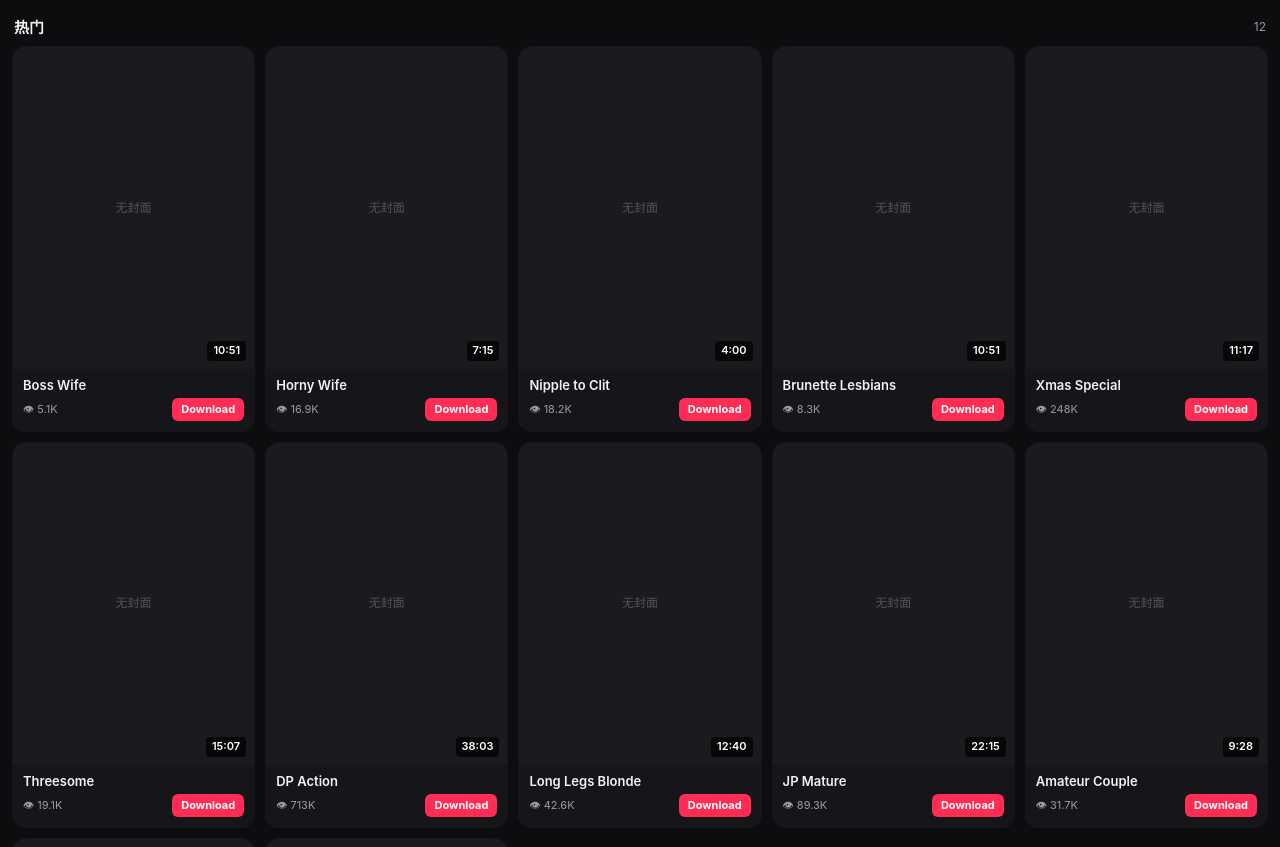
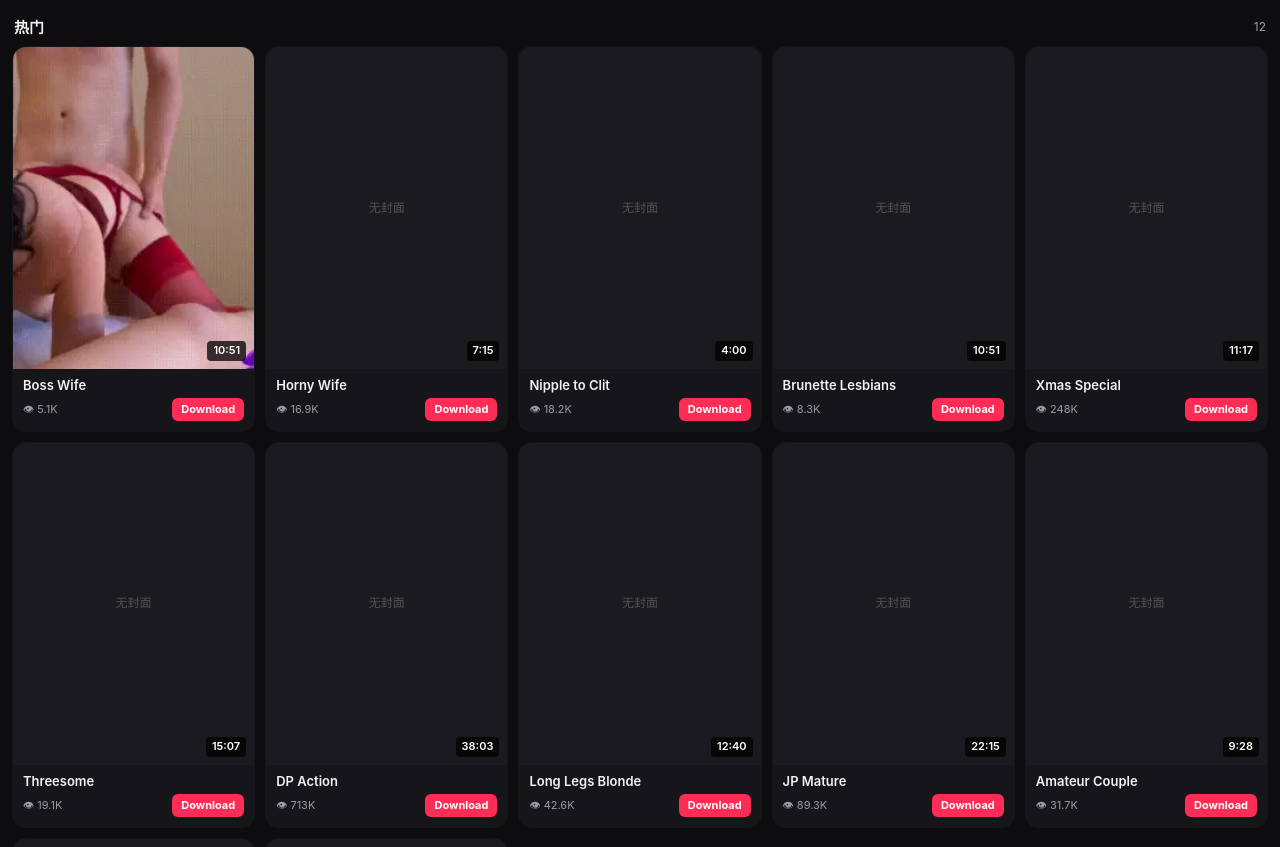
Before and after one commit to ditianli400-lang/www, a website: page index.html in a window 1280 px wide. Shown: the part 2637-3484 px from the top of the page. Drawn offline with Linux system fonts and the light colour scheme.

Commit message:
Update index.html

```diff
--- a/index.html
+++ b/index.html
@@ -415,47 +415,46 @@ dialog::backdrop { background: rgba(0,0,0,0.75); }
 const DOWNLOAD_API_BASE = "";   // ← 在这里填你的下载 API
 
 const VIDEO_LIBRARY = [
-  // 直播 (更密集展示)
-  {id:"v015", category:"live", title:{"zh-CN":"直播回放精选","en":"Live Replay"}, cover:"covers/cover-015.jpg", duration:"45:00", views:"56.8K", live:true},
-  {id:"v024", category:"live", title:{"zh-CN":"午夜直播专场","en":"Midnight Live"}, cover:"covers/cover-024.jpg", duration:"38:20", views:"72.4K", live:true},
-  {id:"v025", category:"live", title:{"zh-CN":"情侣直播实录","en":"Couple Live"}, cover:"covers/cover-025.jpg", duration:"52:10", views:"91.3K", live:true},
-  {id:"v026", category:"live", title:{"zh-CN":"主播私房直播","en":"Private Live"}, cover:"covers/cover-026.jpg", duration:"41:55", views:"68.7K", live:true},
-  {id:"v027", category:"live", title:{"zh-CN":"热门直播精华","en":"Popular Live"}, cover:"covers/cover-027.jpg", duration:"33:40", views:"105K", live:true},
-  {id:"v028", category:"live", title:{"zh-CN":"Yui Takahashi 直播","en":"Yui Live"}, cover:"covers/cover-028.jpg", duration:"28:15", views:"48.2K", live:true},
-  {id:"v029", category:"live", title:{"zh-CN":"Rina Sato 在线","en":"Rina Live"}, cover:"covers/cover-029.jpg", duration:"35:40", views:"61.9K", live:true},
-  {id:"v030", category:"live", title:{"zh-CN":"Miu Tanaka 直播中","en":"Miu Live"}, cover:"covers/cover-030.jpg", duration:"22:50", views:"39.4K", live:true},
+  // 直播
+  {id:"v015", category:"live", title:{"zh-CN":"直播回放精选","en":"Live Replay"}, cover:"v015.webp", duration:"45:00", views:"56.8K", live:true},
+  {id:"v024", category:"live", title:{"zh-CN":"午夜直播专场","en":"Midnight Live"}, cover:"v024.webp", duration:"38:20", views:"72.4K", live:true},
+  {id:"v025", category:"live", title:{"zh-CN":"情侣直播实录","en":"Couple Live"}, cover:"v025.webp", duration:"52:10", views:"91.3K", live:true},
+  {id:"v026", category:"live", title:{"zh-CN":"主播私房直播","en":"Private Live"}, cover:"v026.webp", duration:"41:55", views:"68.7K", live:true},
+  {id:"v027", category:"live", title:{"zh-CN":"热门直播精华","en":"Popular Live"}, cover:"v027.webp", duration:"33:40", views:"105K", live:true},
+  {id:"v028", category:"live", title:{"zh-CN":"Yui Takahashi 直播","en":"Yui Live"}, cover:"v028.webp", duration:"28:15", views:"48.2K", live:true},
+  {id:"v029", category:"live", title:{"zh-CN":"Rina Sato 在线","en":"Rina Live"}, cover:"v029.webp", duration:"35:40", views:"61.9K", live:true},
+  {id:"v030", category:"live", title:{"zh-CN":"Miu Tanaka 直播中","en":"Miu Live"}, cover:"v030.webp", duration:"22:50", views:"39.4K", live:true},
 
   // AI
-  {id:"v013", category:"ai", title:{"zh-CN":"AI生成虚拟女友","en":"AI Girlfriend"}, cover:"covers/cover-013.jpg", duration:"6:40", views:"112K"},
-  {id:"v016", category:"ai", title:{"zh-CN":"AI完美身材模特","en":"AI Perfect Body"}, cover:"covers/cover-016.jpg", duration:"8:15", views:"87.3K"},
-  {id:"v017", category:"ai", title:{"zh-CN":"AI办公室幻想","en":"AI Office"}, cover:"covers/cover-017.jpg", duration:"11:20", views:"64.8K"},
-  {id:"v018", category:"ai", title:{"zh-CN":"AI浴室私密","en":"AI Bathroom"}, cover:"covers/cover-018.jpg", duration:"7:55", views:"93.1K"},
-  {id:"v019", category:"ai", title:{"zh-CN":"AI夜店激情","en":"AI Nightclub"}, cover:"covers/cover-019.jpg", duration:"9:40", views:"71.5K"},
-  {id:"v031", category:"ai", title:{"zh-CN":"AI 黑丝长腿","en":"AI Long Legs"}, cover:"covers/cover-031.jpg", duration:"10:05", views:"58.7K"},
+  {id:"v013", category:"ai", title:{"zh-CN":"AI生成虚拟女友","en":"AI Girlfriend"}, cover:"v013.webp", duration:"6:40", views:"112K"},
+  {id:"v016", category:"ai", title:{"zh-CN":"AI完美身材模特","en":"AI Perfect Body"}, cover:"v016.webp", duration:"8:15", views:"87.3K"},
+  {id:"v017", category:"ai", title:{"zh-CN":"AI办公室幻想","en":"AI Office"}, cover:"v017.webp", duration:"11:20", views:"64.8K"},
+  {id:"v018", category:"ai", title:{"zh-CN":"AI浴室私密","en":"AI Bathroom"}, cover:"v018.webp", duration:"7:55", views:"93.1K"},
+  {id:"v019", category:"ai", title:{"zh-CN":"AI夜店激情","en":"AI Nightclub"}, cover:"v019.webp", duration:"9:40", views:"71.5K"},
+  {id:"v031", category:"ai", title:{"zh-CN":"AI 黑丝长腿","en":"AI Long Legs"}, cover:"v031.webp", duration:"10:05", views:"58.7K"},
 
   // 动漫
-  {id:"v014", category:"anime", title:{"zh-CN":"二次元动漫特辑","en":"2D Anime"}, cover:"covers/cover-014.jpg", duration:"18:20", views:"203K"},
-  {id:"v020", category:"anime", title:{"zh-CN":"二次元女仆侍奉","en":"2D Maid"}, cover:"covers/cover-020.jpg", duration:"14:35", views:"156K"},
-  {id:"v021", category:"anime", title:{"zh-CN":"校园动漫学姐","en":"School Anime"}, cover:"covers/cover-021.jpg", duration:"16:10", views:"128K"},
-  {id:"v022", category:"anime", title:{"zh-CN":"幻想世界精灵","en":"Fantasy Elf"}, cover:"covers/cover-022.jpg", duration:"12:45", views:"97.6K"},
-  {id:"v023", category:"anime", title:{"zh-CN":"机甲少女特辑","en":"Mecha Girl"}, cover:"covers/cover-023.jpg", duration:"20:05", views:"84.2K"},
-  {id:"v032", category:"anime", title:{"zh-CN":"猫耳娘特辑","en":"Catgirl"}, cover:"covers/cover-032.jpg", duration:"15:30", views:"76.3K"},
+  {id:"v014", category:"anime", title:{"zh-CN":"二次元动漫特辑","en":"2D Anime"}, cover:"v014.webp", duration:"18:20", views:"203K"},
+  {id:"v020", category:"anime", title:{"zh-CN":"二次元女仆侍奉","en":"2D Maid"}, cover:"v020.webp", duration:"14:35", views:"156K"},
+  {id:"v021", category:"anime", title:{"zh-CN":"校园动漫学姐","en":"School Anime"}, cover:"v021.webp", duration:"16:10", views:"128K"},
+  {id:"v022", category:"anime", title:{"zh-CN":"幻想世界精灵","en":"Fantasy Elf"}, cover:"v022.webp", duration:"12:45", views:"97.6K"},
+  {id:"v023", category:"anime", title:{"zh-CN":"机甲少女特辑","en":"Mecha Girl"}, cover:"v023.webp", duration:"20:05", views:"84.2K"},
+  {id:"v032", category:"anime", title:{"zh-CN":"猫耳娘特辑","en":"Catgirl"}, cover:"v032.webp", duration:"15:30", views:"76.3K"},
 
-  // 其他分类
-  {id:"v001", category:"europe", title:{"zh-CN":"我和老板的妻子","en":"Boss Wife"}, cover:"covers/cover-001.jpg", duration:"10:51", views:"5.1K"},
-  {id:"v002", category:"homemade", title:{"zh-CN":"妻子总是饥渴难耐","en":"Horny Wife"}, cover:"covers/cover-002.jpg", duration:"7:15", views:"16.9K"},
-  {id:"v003", category:"asian", title:{"zh-CN":"从乳头到阴蒂","en":"Nipple to Clit"}, cover:"covers/cover-003.jpg", duration:"4:00", views:"18.2K"},
-  {id:"v004", category:"lesbian", title:{"zh-CN":"黑发姐妹花","en":"Brunette Lesbians"}, cover:"covers/cover-004.jpg", duration:"10:51", views:"8.3K"},
-  {id:"v005", category:"europe", title:{"zh-CN":"圣诞特别篇","en":"Xmas Special"}, cover:"covers/cover-005.jpg", duration:"11:17", views:"248K"},
-  {id:"v006", category:"threesome", title:{"zh-CN":"两个饥渴女孩3P","en":"Threesome"}, cover:"covers/cover-006.jpg", duration:"15:07", views:"19.1K"},
-  {id:"v007", category:"anal", title:{"zh-CN":"Sasha Paige 双插","en":"DP Action"}, cover:"covers/cover-007.jpg", duration:"38:03", views:"713K"},
-  {id:"v008", category:"longlegs", title:{"zh-CN":"红衣长腿金发","en":"Long Legs Blonde"}, cover:"covers/cover-008.jpg", duration:"12:40", views:"42.6K"},
-  {id:"v009", category:"asian", title:{"zh-CN":"日本无码成熟","en":"JP Mature"}, cover:"covers/cover-009.jpg", duration:"22:15", views:"89.3K"},
-  {id:"v010", category:"homemade", title:{"zh-CN":"业余情侣高潮","en":"Amateur Couple"}, cover:"covers/cover-010.jpg", duration:"9:28", views:"31.7K"},
-  {id:"v011", category:"europe", title:{"zh-CN":"老板妻子的秘密","en":"Boss Wife Secret"}, cover:"covers/cover-011.jpg", duration:"14:02", views:"67.4K"},
-  {id:"v012", category:"lesbian", title:{"zh-CN":"红色内衣女女","en":"Red Lingerie"}, cover:"covers/cover-012.jpg", duration:"8:55", views:"25.8K"}
+  // 其他
+  {id:"v001", category:"europe", title:{"zh-CN":"我和老板的妻子","en":"Boss Wife"}, cover:"v001.webp", duration:"10:51", views:"5.1K"},
+  {id:"v002", category:"homemade", title:{"zh-CN":"妻子总是饥渴难耐","en":"Horny Wife"}, cover:"v002.webp", duration:"7:15", views:"16.9K"},
+  {id:"v003", category:"asian", title:{"zh-CN":"从乳头到阴蒂","en":"Nipple to Clit"}, cover:"v003.webp", duration:"4:00", views:"18.2K"},
+  {id:"v004", category:"lesbian", title:{"zh-CN":"黑发姐妹花","en":"Brunette Lesbians"}, cover:"v004.webp", duration:"10:51", views:"8.3K"},
+  {id:"v005", category:"europe", title:{"zh-CN":"圣诞特别篇","en":"Xmas Special"}, cover:"v005.webp", duration:"11:17", views:"248K"},
+  {id:"v006", category:"threesome", title:{"zh-CN":"两个饥渴女孩3P","en":"Threesome"}, cover:"v006.webp", duration:"15:07", views:"19.1K"},
+  {id:"v007", category:"anal", title:{"zh-CN":"Sasha Paige 双插","en":"DP Action"}, cover:"v007.webp", duration:"38:03", views:"713K"},
+  {id:"v008", category:"longlegs", title:{"zh-CN":"红衣长腿金发","en":"Long Legs Blonde"}, cover:"v008.webp", duration:"12:40", views:"42.6K"},
+  {id:"v009", category:"asian", title:{"zh-CN":"日本无码成熟","en":"JP Mature"}, cover:"v009.webp", duration:"22:15", views:"89.3K"},
+  {id:"v010", category:"homemade", title:{"zh-CN":"业余情侣高潮","en":"Amateur Couple"}, cover:"v010.webp", duration:"9:28", views:"31.7K"},
+  {id:"v011", category:"europe", title:{"zh-CN":"老板妻子的秘密","en":"Boss Wife Secret"}, cover:"v011.webp", duration:"14:02", views:"67.4K"},
+  {id:"v012", category:"lesbian", title:{"zh-CN":"红色内衣女女","en":"Red Lingerie"}, cover:"v012.webp", duration:"8:55", views:"25.8K"}
 ];
-
 const I18N = {
   "zh-CN": { all:"全部", live:"直播", ai:"AI视频", anime:"动漫", europe:"欧美", asian:"亚洲", homemade:"自制", lesbian:"女同", threesome:"3P", anal:"肛门", longlegs:"长腿", search:"搜索标题...", empty:"没有找到视频", dl:"下载", big:"↓ 下载立即免费观看 · 免登录", tip:"100% 免费 · 无需注册 · 无月费", online:"在线 ", center:"下载中心" },
   "zh-TW": { all:"全部", live:"直播", ai:"AI視頻", anime:"動漫", europe:"歐美", asian:"亞洲", homemade:"自製", lesbian:"女同", threesome:"3P", anal:"肛門", longlegs:"長腿", search:"搜尋標題...", empty:"找不到視頻", dl:"下載", big:"↓ 下載立即免費觀看 · 免登入", tip:"100% 免費 · 無需註冊 · 無月費", online:"在線 ", center:"下載中心" },
```
